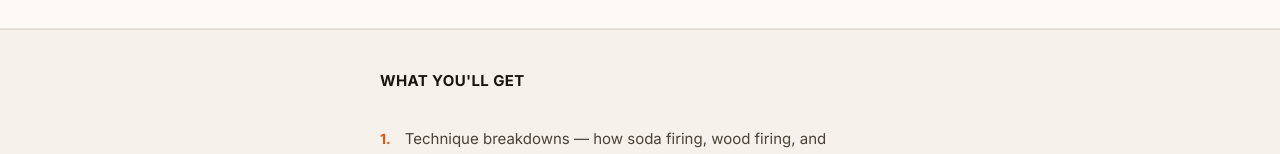
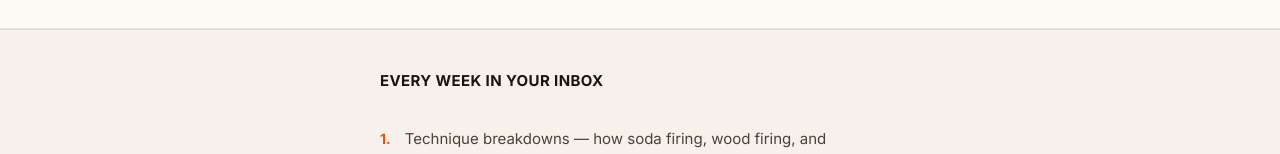
Before and after one commit to CeramicsIQ/ceramicsiq-site, a Next.js app: page /subscribe in a window 1280 px wide. Shown: the part 503-657 px from the top of the page. Built offline with nearby package versions, Linux system fonts and the light colour scheme; no server answers.

Commit message:
Update page.tsxion heading to 'Every week in your inbox'

```diff
--- a/src/app/subscribe/page.tsx
+++ b/src/app/subscribe/page.tsx
@@ -52,7 +52,7 @@ export default function SubscribePage() {
       <section className="border-t border-line py-10 px-8">
         <div className="max-w-[520px] mx-auto">
           <h3 className="text-[15px] font-bold uppercase tracking-wide text-ash mb-5">
-            What you&apos;ll get
+            Every week in your inbox
           </h3>
           {[
             "Technique breakdowns — how soda firing, wood firing, and atmospheric glazing actually work",
```
